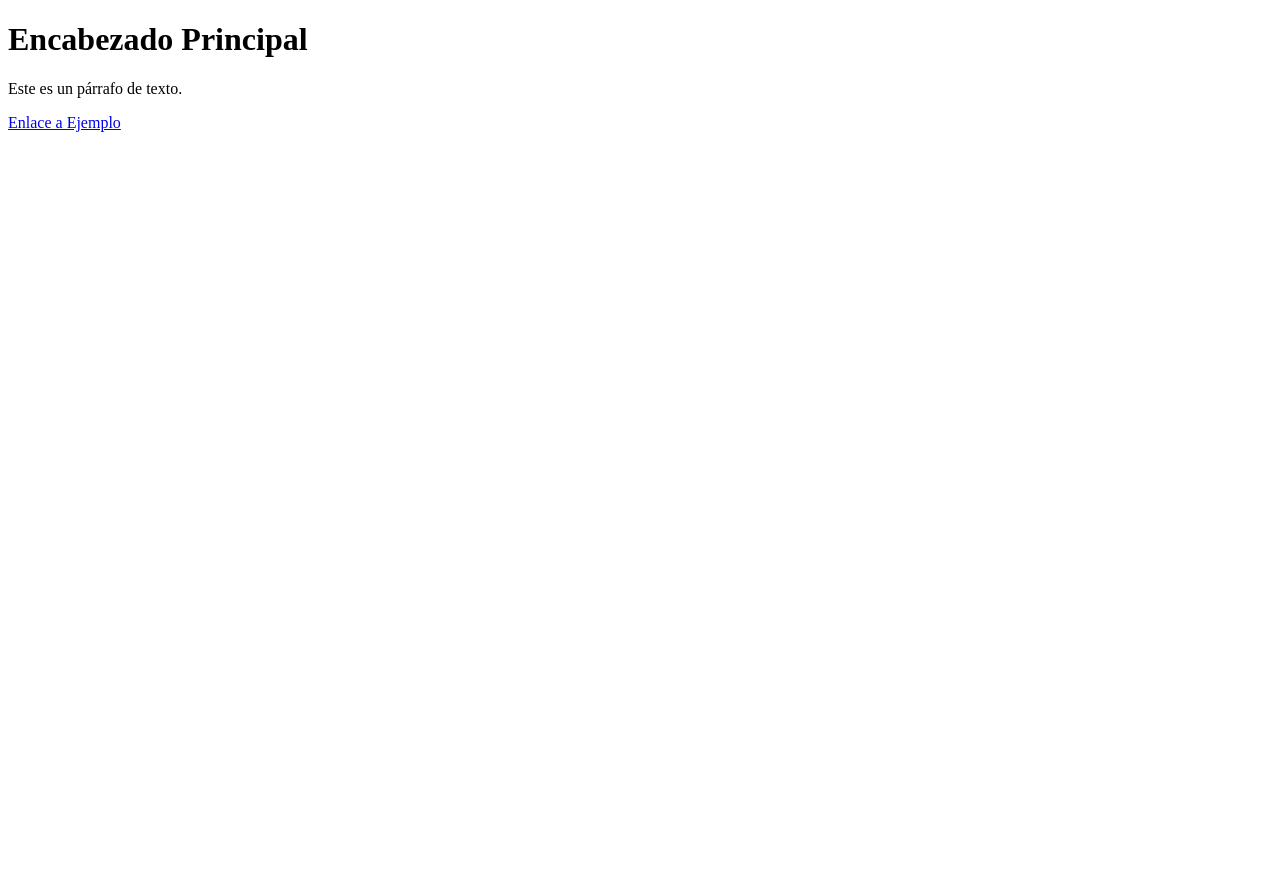
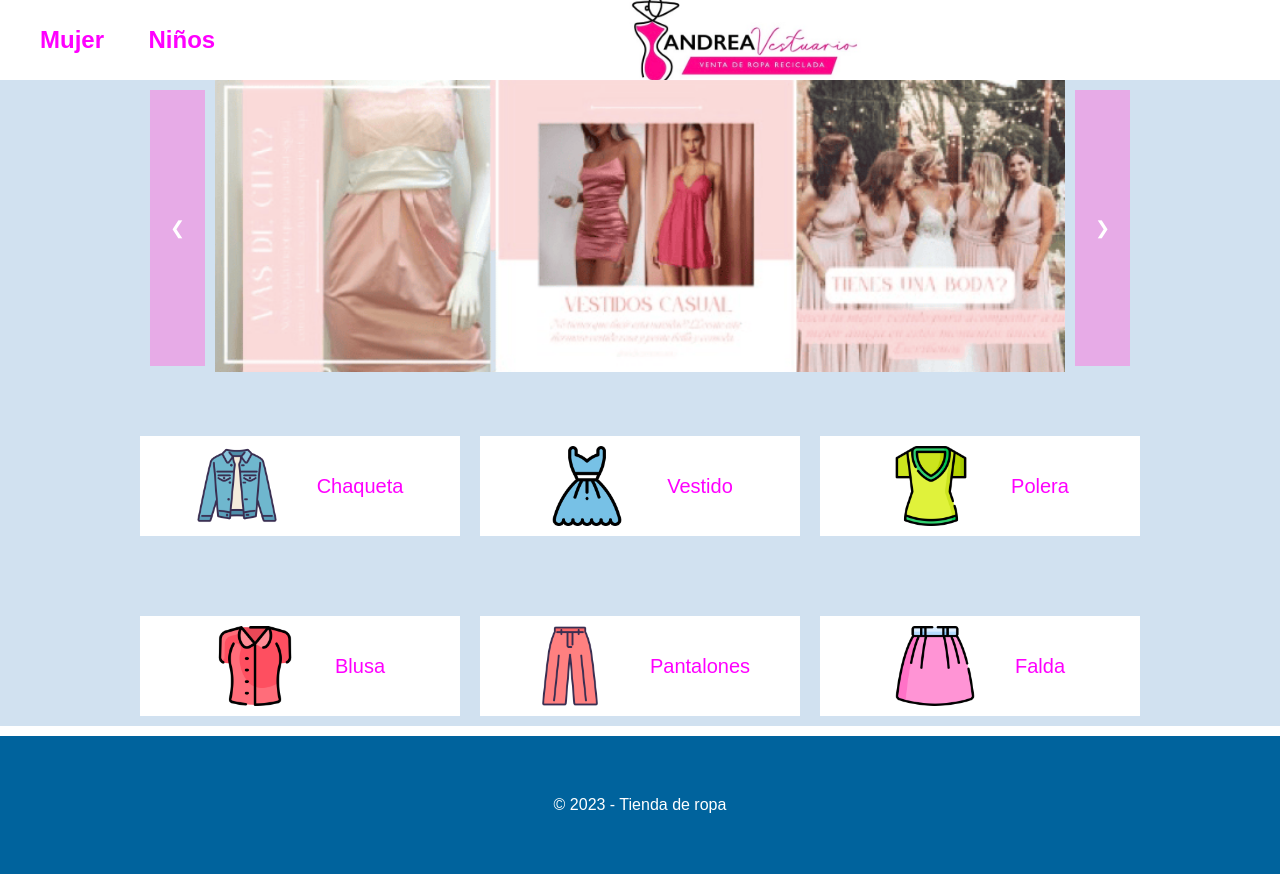
Before and after one commit to danniella1/TiendaDeRopa, a plain HTML site: page index.html in a window 1280 px wide. Before the commit the page ends 800 px from the top, so only its background shows below. Drawn offline with Linux system fonts and the light colour scheme.

Commit message:
nuevo css y html del main
incluido su js

```diff
--- a/index.html
+++ b/index.html
@@ -1,11 +1,71 @@
 <!DOCTYPE html>
-<html>
+<html lang="es">
 <head>
-    <title>Título de la Página</title>
+    <meta charset="UTF-8">
+    <meta name="viewport" content="width=device-width, initial-scale=1.0">
+    <title>Tienda de ropa</title>
+    <link rel="stylesheet" href="style.css/stylo.css">
 </head>
 <body>
-    <h1>Encabezado Principal</h1>
-    <p>Este es un párrafo de texto.</p>
-    <a href="https://www.ejemplo.com">Enlace a Ejemplo</a>
+    <header>
+        <div class="h2">
+            <h2>Mujer</h2>
+            <h2>Niños</h2>
+        </div>
+       <div class="logo">
+            <img src="style.css/img.png/logoa.png" alt="Logo">
+       </div>
+
+     </header>
+
+    <main>
+        <div class="carrusel">
+            <button class="btn-izquierda" onclick="moverSlide(-1)">❮</button>
+            <div class="carrusel">
+                <div class="slide">
+                    <img src="style.css/img.png/carrusel.png" alt="Slide 1">
+                </div>
+                <div class="slide">
+                    <img src="style.css/img.png/carrusel.png" alt="Slide 2">
+                </div>
+                <div class="slide">
+                    <img src="style.css/img.png/carrusel.png" alt="Slide 3">
+                </div>
+            </div>
+            <button class="btn-derecha" onclick="moverSlide(1)">❯</button>
+
+            <script src="script.js"></script>
+        </div>
+
+        <section class="categoria">
+            <nav>
+                <div class="fila">
+                    <button class="boton">
+                        <img src="style.css/img.png/chaqueta.png" alt="blusa">Chaqueta</button>
+                    <button class="boton">
+                        <img src="style.css/img.png/vestido.png" alt="vestido">Vestido</button>
+                    <button class="boton">
+                        <img src="style.css/img.png/polera.png" alt="polera">Polera</button>
+                </div>
+                <div class="fila">
+                    <button class="boton">
+                        <img src="style.css/img.png/blusa-2.png" alt="blusa">Blusa</button>
+                    <button class="boton">
+                        <img src="style.css/img.png/pantalones.png" alt="pantalones">Pantalones</button>
+                    <button class="boton">
+                        <img src="style.css/img.png/falda.png" alt="falda">Falda</button>
+                </div>
+            </nav>
+        </section>
+    </main>
+    <section class="cuerpo">
+
+
+
+    </section>
+
+    <footer>
+        <p>&copy; 2023 - Tienda de ropa</p>
+    </footer>
 </body>
 </html>
--- /dev/null
+++ b/script.js
@@ -0,0 +1,23 @@
+
+function moverSlide(direccion) {
+    const slides = document.querySelectorAll('.slide');
+    let currentIndex = 0;
+
+    slides.forEach((slide, i) => {
+        if (slide.style.transform === 'translateX(0%)') {
+            currentIndex = i;
+        }
+    });
+
+    let newIndex = currentIndex + direccion;
+
+    if (newIndex < 0) {
+        newIndex = slides.length - 1;
+    } else if (newIndex >= slides.length) {
+        newIndex = 0;
+    }
+
+    slides.forEach((slide, i) => {
+        slide.style.transform = `translateX(${(i - newIndex) * 100}%)`;
+    });
+}
--- /dev/null
+++ b/style.css/stylo.css
@@ -0,0 +1,105 @@
+* {
+    margin: 0;
+    padding: 0;
+    border: 0;
+    font-family: sans-serif;
+}
+
+body, h2{
+    color: fuchsia;
+    font-family: sans-serif;
+}
+body main {
+    background-color: #D1E1F0;
+}
+header {
+    display: flex;
+    justify-content: center;
+    align-items: center;
+    height: 10vh;
+    background-color: white; /* Añadí un color de fondo para visualización */
+}
+
+header h2 {
+    margin-left: 40px;
+    display: inline-block;
+    color: fuchsia;
+}
+
+.logo {
+    max-width: 21%;
+    margin: 0 auto; /* Centra el logo horizontalmente */
+}
+
+img {
+    max-width: 100%;
+}
+
+.carrusel {
+    display: flex;
+    overflow: hidden;
+    width: 1000px; /* Ajusta el ancho según tus necesidades */
+    margin: 0 auto;
+}
+
+.slide {
+    min-width: 100%;
+    box-sizing: border-box;
+    transition: transform 0.3s ease;
+}
+
+.slide img {
+    width: 100%;
+}
+
+.carrusel .btn-izquierda {
+    margin-left: 10px;
+    color: white;
+}
+
+.carrusel .btn-derecha {
+    margin-right: 10px;
+    color: white;
+}
+
+.carrusel .btn-izquierda, .btn-derecha {
+    background-color: rgb(231, 171, 231);
+    font-size: 18px;
+}
+
+.fila {
+    display: flex;
+    justify-content: center;
+    margin-bottom: 10px;
+}
+
+.categoria.fila, button {
+    background-color: white;
+    margin: 10px;
+    padding: 10px 20px;
+    font-size: 20px;
+    color: fuchsia;
+}
+
+.boton {
+    margin-top: 60px;
+    display: flex;
+    align-items: center;
+    justify-content: center;
+    text-align: center;
+    width: 320px;
+}
+
+.boton img {
+    margin-right: 40px; /* Ajusta este valor según el espacio que desees entre la imagen y el texto */
+    width: 80px;
+    height: 80px;
+}
+
+footer {
+    background-color: #00639D;
+    padding: 60px;
+    text-align: center;
+    color: white;
+
+}
```
Also changed, not shown: style.css/img.png/blusa-2.png (added), style.css/img.png/carrusel.png (added), style.css/img.png/chaqueta.png (added), style.css/img.png/falda.png (added), style.css/img.png/logoa.png (added), style.css/img.png/pantalones.png (added), style.css/img.png/polera.png (added), style.css/img.png/vestido.png (added), 3 other files.
